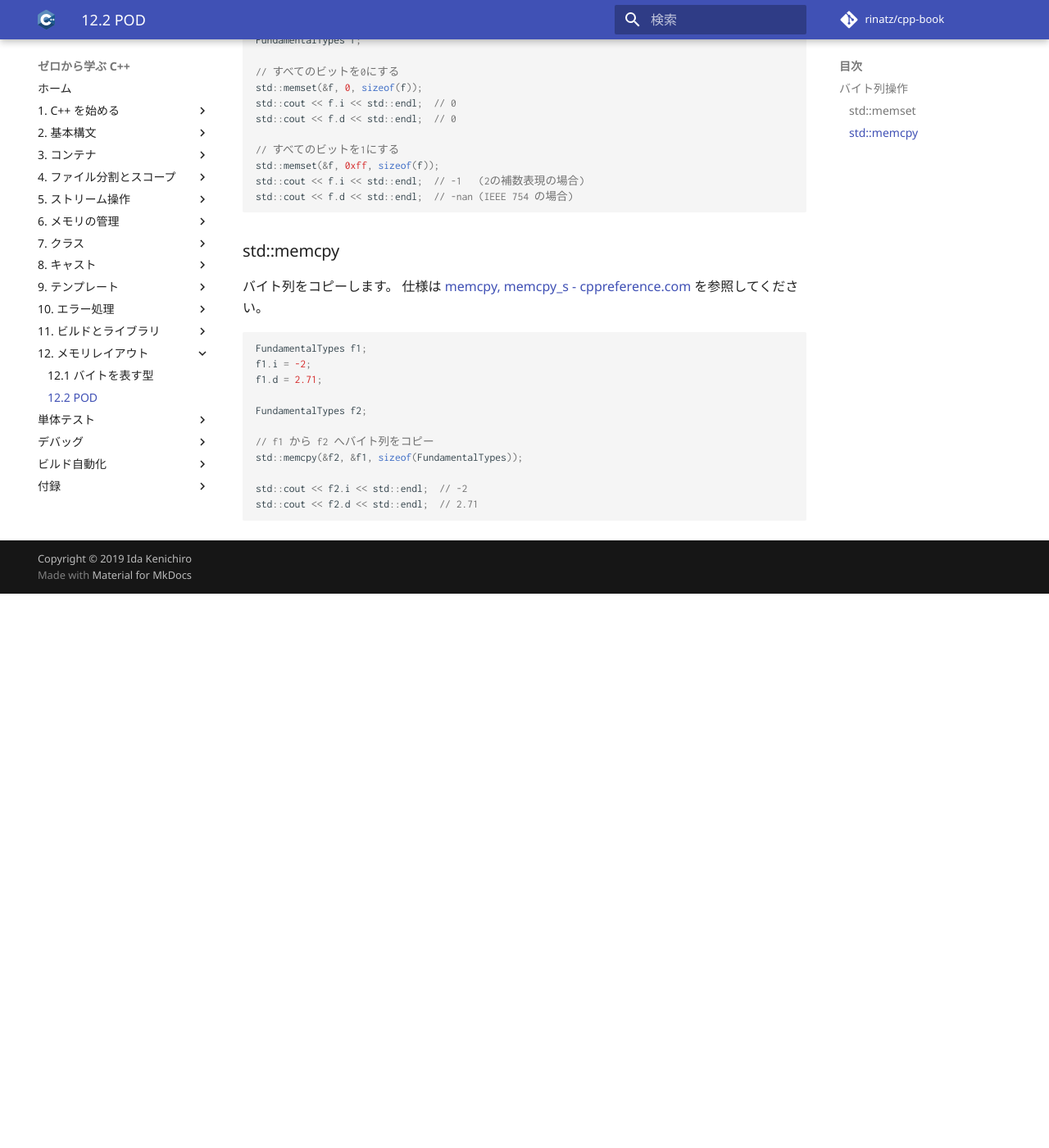
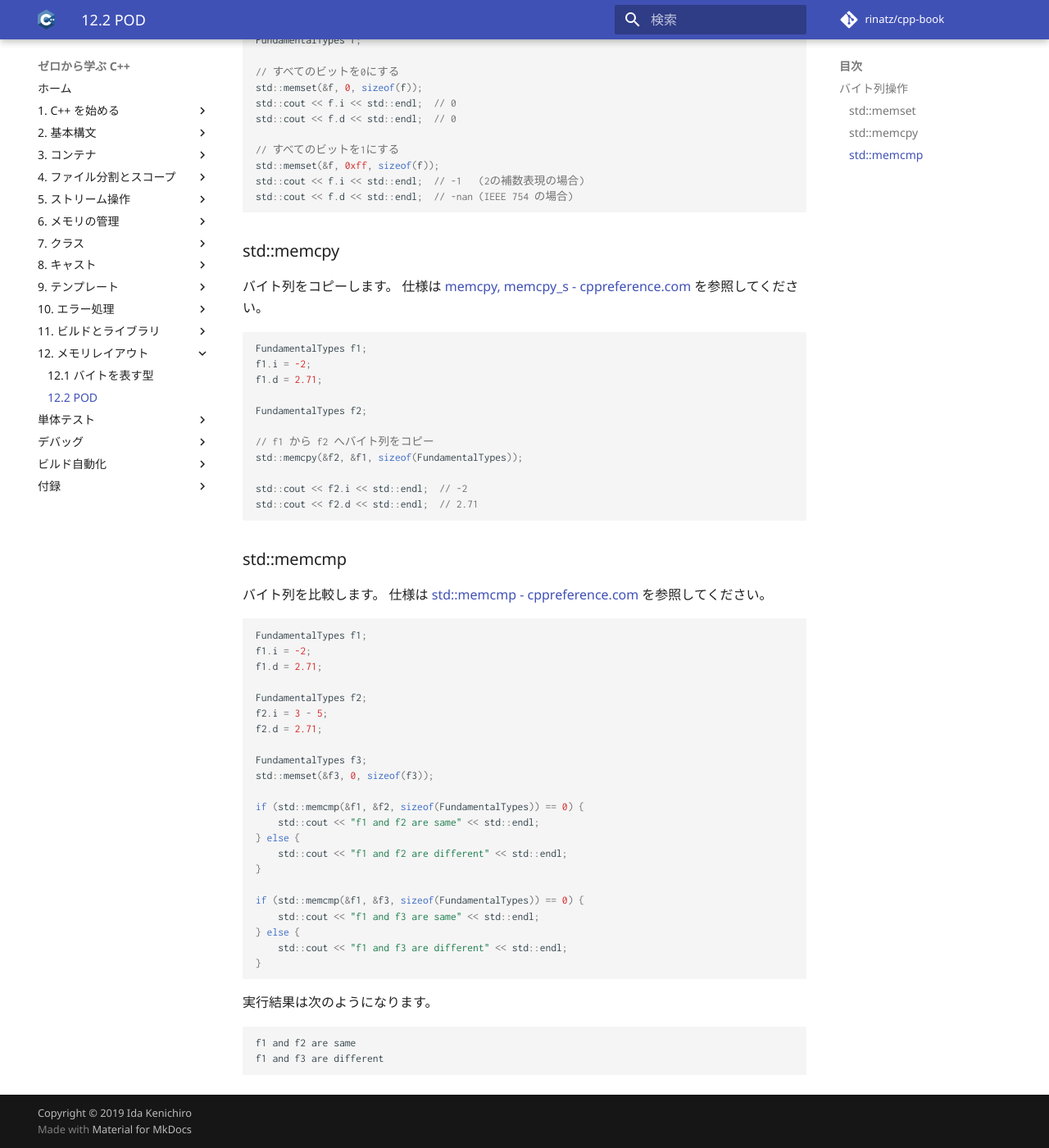
Before and after one commit to rinatz/cpp-book, an MkDocs documentation site: the page built from docs/ch12-02-plain-old-data.md, in a window 1280 px wide and 1400 px high, scrolled down 896 px. Shown: the whole window at 82% size. Built offline with MkDocs 1.6.1 and Material for MkDocs 9.7.7, drawn with Linux system fonts in a browser that asks for light colours; comment, search, counter and statistics services are not loaded; before the commit the page ends 1620 px from its top, so only the background shows below that.

Commit message:
Explain std::memcmp

````diff
--- a/docs/ch12-02-plain-old-data.md
+++ b/docs/ch12-02-plain-old-data.md
@@ -73,4 +73,41 @@ std::cout << f2.i << std::endl;  // -2
 std::cout << f2.d << std::endl;  // 2.71
 ```
 
-<!-- std::memcmp -->
+### std::memcmp
+
+バイト列を比較します。
+仕様は [std::memcmp - cppreference.com][cppreference_memcmp] を参照してください。
+
+[cppreference_memcmp]: https://ja.cppreference.com/w/cpp/string/byte/memcmp
+
+```cpp
+FundamentalTypes f1;
+f1.i = -2;
+f1.d = 2.71;
+
+FundamentalTypes f2;
+f2.i = 3 - 5;
+f2.d = 2.71;
+
+FundamentalTypes f3;
+std::memset(&f3, 0, sizeof(f3));
+
+if (std::memcmp(&f1, &f2, sizeof(FundamentalTypes)) == 0) {
+    std::cout << "f1 and f2 are same" << std::endl;
+} else {
+    std::cout << "f1 and f2 are different" << std::endl;
+}
+
+if (std::memcmp(&f1, &f3, sizeof(FundamentalTypes)) == 0) {
+    std::cout << "f1 and f3 are same" << std::endl;
+} else {
+    std::cout << "f1 and f3 are different" << std::endl;
+}
+```
+
+実行結果は次のようになります。
+
+```
+f1 and f2 are same
+f1 and f3 are different
+```
````
